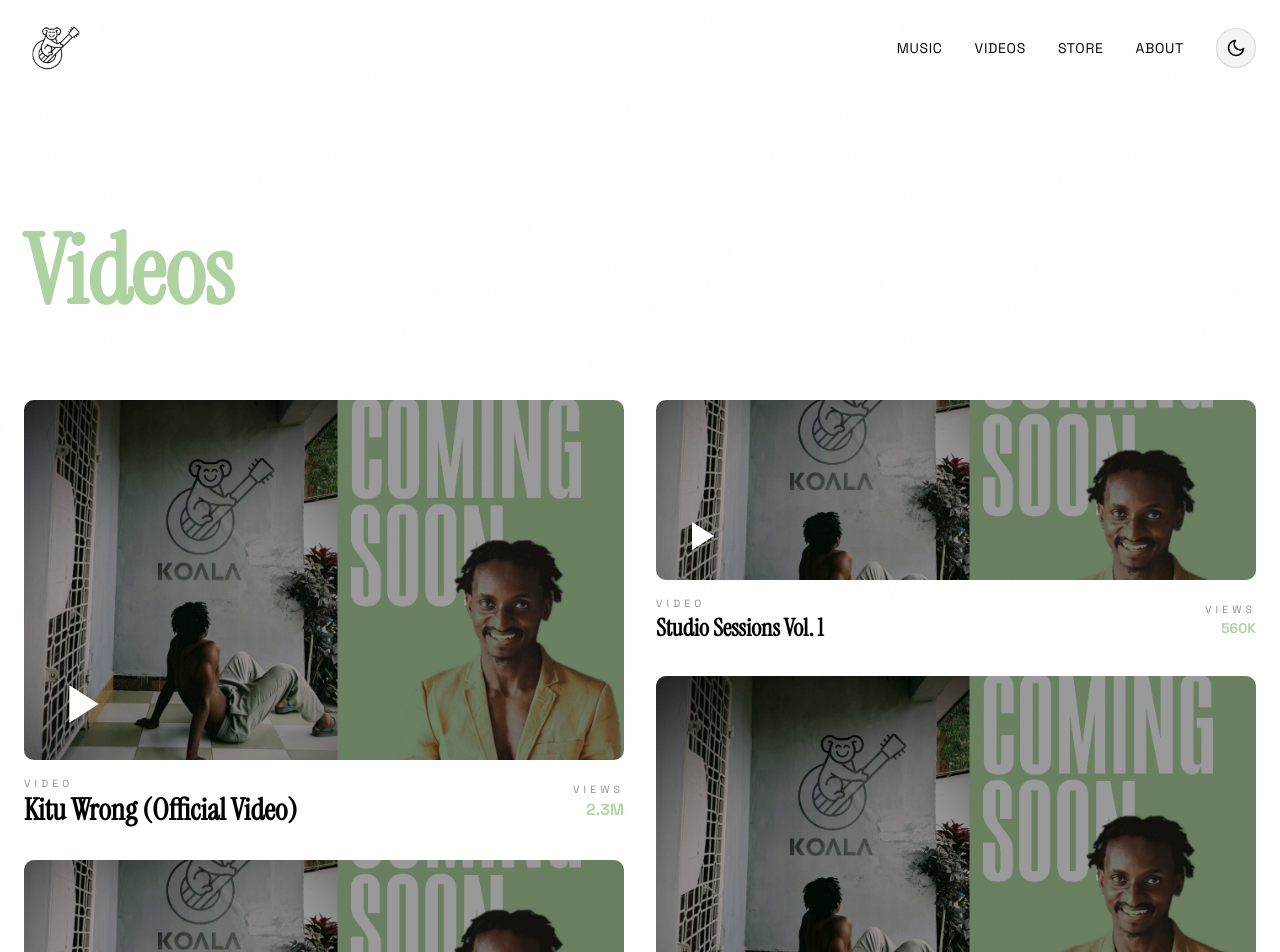
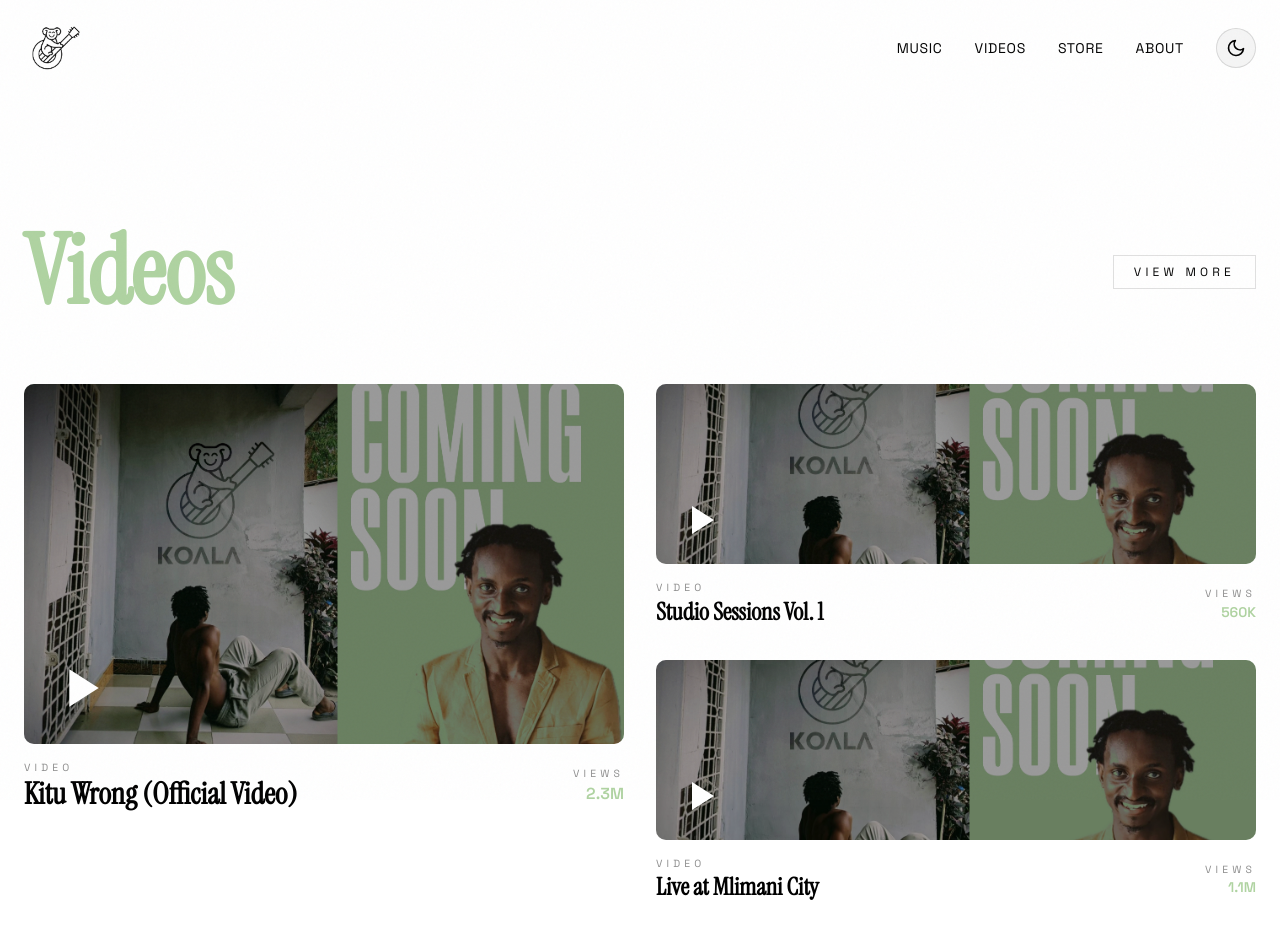
Before and after one commit to Eliakimshasha/koala-music, a Next.js app: page /videos in a window 1280 px wide. Shown: the top 952 px of the page. Built offline with nearby package versions, Linux system fonts and the light colour scheme.

Commit message:
second commit

```diff
--- a/app/globals.css
+++ b/app/globals.css
@@ -242,6 +242,65 @@ text-align: start;
 
 .hover-bg-surface-strong:hover {
   background-color: var(--surface-strong);
+}
+
+.btn-cart {
+  width: 100%;
+  margin-top: 0.9rem;
+  padding: 0.7rem 1.2rem;
+  border-radius: 12px;
+  border: 1px solid var(--border-strong);
+  background: linear-gradient(180deg, rgba(255, 255, 255, 0.06), rgba(255, 255, 255, 0.02));
+  color: var(--text);
+  font-size: 0.72rem;
+  letter-spacing: 0.16em;
+  text-transform: uppercase;
+  font-weight: 600;
+  box-shadow: 0 12px 24px rgba(0, 0, 0, 0.18);
+  transition: transform 0.25s ease, box-shadow 0.25s ease, border-color 0.25s ease, color 0.25s ease, background 0.25s ease;
+}
+
+.btn-cart:hover {
+  background: var(--accent);
+  color: var(--accent-contrast);
+  border-color: var(--accent);
+  transform: translateY(-2px);
+  box-shadow: 0 18px 32px rgba(0, 0, 0, 0.24);
+}
+
+.btn-cart:active {
+  transform: translateY(0);
+  box-shadow: 0 10px 18px rgba(0, 0, 0, 0.18);
+}
+
+.btn-cart-inline {
+  display: inline-flex;
+  align-items: center;
+  gap: 0.5rem;
+  padding: 0.55rem 0.9rem;
+  border-radius: 999px;
+  border: 1px solid var(--border);
+  background: var(--surface);
+  color: var(--text);
+  font-size: 0.68rem;
+  letter-spacing: 0.18em;
+  text-transform: uppercase;
+  font-weight: 600;
+  white-space: nowrap;
+  transition: transform 0.25s ease, box-shadow 0.25s ease, border-color 0.25s ease, color 0.25s ease, background 0.25s ease;
+}
+
+.btn-cart-inline:hover {
+  background: var(--accent);
+  color: var(--accent-contrast);
+  border-color: var(--accent);
+  transform: translateY(-1px);
+  box-shadow: 0 12px 24px rgba(0, 0, 0, 0.2);
+}
+
+.btn-cart-inline:active {
+  transform: translateY(0);
+  box-shadow: 0 8px 16px rgba(0, 0, 0, 0.16);
 }
 
 .group:hover .group-hover-text-accent {
--- a/app/sections/Store.jsx
+++ b/app/sections/Store.jsx
@@ -1,5 +1,7 @@
 import React from "react";
 import Image from "next/image";
+import Link from "next/link";
+import { ShoppingCart } from "lucide-react";
 
 export default function Store({ products }) {
   return (
@@ -8,11 +10,19 @@ export default function Store({ products }) {
       className="section-stack section-alt relative pb-32 lg:pt-32  px-6"
     >
       <div className="max-w-7xl mx-auto">
-        <h2 className="section-title font-display text-6xl md:text-8xl font-bold mb-20 text-gradient">
-          Store
-        </h2>
-        <div className="grid md:grid-cols-2 lg:grid-cols-4 gap-8">
-          {products.map((product, i) => (
+        <div className="flex items-center justify-between gap-6 mb-16">
+          <h2 className="section-title font-display text-6xl md:text-8xl font-bold text-gradient">
+            Store
+          </h2>
+          <Link
+            href="/store"
+            className="inline-flex items-center gap-2 border border-subtle px-5 py-2 text-xs uppercase tracking-[0.35em] hover-text-accent hover-border-accent transition"
+          >
+            View More
+          </Link>
+        </div>
+        <div className="grid md:grid-cols-2 lg:grid-cols-3 gap-8">
+          {products.slice(0, 3).map((product, i) => (
             <div key={i} className="store-item card-hover cursor-pointer">
               <div className="relative aspect-square rounded-lg mb-4 overflow-hidden">
                 <Image
@@ -24,11 +34,16 @@ export default function Store({ products }) {
                 />
                 <div className="absolute inset-0 bg-black/10"></div>
               </div>
-              <h3 className="text-xl font-semibold mb-2">{product.name}</h3>
-              <p className="text-accent font-bold">{product.price}</p>
-              <button className="w-full mt-4 py-3 border border-subtle hover-bg-accent hover-text-accent-contrast hover-border-accent transition-all tracking-wider">
-                ADD TO CART
-              </button>
+              <div className="flex items-center justify-between gap-4">
+                <div>
+                  <h3 className="text-xl font-semibold mb-1">{product.name}</h3>
+                  <p className="text-accent font-bold">{product.price}</p>
+                </div>
+                <button className="btn-cart-inline">
+                  <ShoppingCart className="h-4 w-4" />
+                  <span>Add to cart</span>
+                </button>
+              </div>
             </div>
           ))}
         </div>
--- a/app/sections/Videos.jsx
+++ b/app/sections/Videos.jsx
@@ -1,5 +1,6 @@
 import React from "react";
 import Image from "next/image";
+import Link from "next/link";
 
 export default function Videos({ videos }) {
   const renderVideoMeta = (video, size = "sm") => {
@@ -29,15 +30,26 @@ export default function Videos({ videos }) {
     );
   };
 
+  const featured = videos.slice(0, 3);
+
   return (
     <section id="videos" className="section-stack relative pb-32 pt-9 lg:pt-32  px-6">
       <div className="max-w-7xl mx-auto">
-        <h2 className="section-title font-display text-6xl md:text-8xl font-bold mb-20 text-accent">
+        <div className="flex items-center justify-between gap-6 mb-16">
+          <h2 className="section-title font-display text-6xl md:text-8xl font-bold text-accent">
             Videos
           </h2>
+          <Link
+            href="/videos"
+            className="inline-flex items-center gap-2 border border-subtle px-5 py-2 text-xs uppercase tracking-[0.35em] hover-text-accent hover-border-accent transition"
+          >
+            View More
+          </Link>
+        </div>
+
         {/* Mobile layout */}
         <div className="grid gap-8 md:hidden">
-          {videos.map((video, i) => (
+          {featured.map((video, i) => (
             <div key={i} className="video-item cursor-pointer group">
               <div className="aspect-video rounded-lg mb-4 flex items-center justify-center overflow-hidden relative">
                 <Image
@@ -63,12 +75,11 @@ export default function Videos({ videos }) {
 
         {/* Desktop layout */}
         <div className="hidden md:grid grid-cols-2 gap-8">
-          <div className="flex flex-col gap-8">
           <div className="video-item cursor-pointer group">
             <div className="relative min-h-[360px] rounded-lg overflow-hidden">
               <Image
-                  src={videos[0].image}
-                  alt={videos[0].title}
+                src={featured[0].image}
+                alt={featured[0].title}
                 fill
                 sizes="(min-width: 1024px) 50vw, 100vw"
                 className="object-cover"
@@ -82,13 +93,15 @@ export default function Videos({ videos }) {
                 <path d="M8 5v14l11-7z" />
               </svg>
             </div>
-              {renderVideoMeta(videos[0], "lg")}
+            {renderVideoMeta(featured[0], "lg")}
           </div>
-            <div className="video-item cursor-pointer group">
+          <div className="flex flex-col gap-8">
+            {featured.slice(1).map((video, i) => (
+              <div key={i} className="video-item cursor-pointer group">
                 <div className="relative min-h-[180px] rounded-lg overflow-hidden">
                   <Image
-                  src={videos[3].image}
-                  alt={videos[3].title}
+                    src={video.image}
+                    alt={video.title}
                     fill
                     sizes="(min-width: 1024px) 50vw, 100vw"
                     className="object-cover"
@@ -102,50 +115,9 @@ export default function Videos({ videos }) {
                     <path d="M8 5v14l11-7z" />
                   </svg>
                 </div>
-              {renderVideoMeta(videos[3], "sm")}
+                {renderVideoMeta(video, "sm")}
               </div>
-          </div>
-          <div className="flex flex-col gap-8">
-            <div className="video-item cursor-pointer group">
-              <div className="relative min-h-[180px] rounded-lg overflow-hidden">
-                <Image
-                  src={videos[1].image}
-                  alt={videos[1].title}
-                  fill
-                  sizes="(min-width: 1024px) 50vw, 100vw"
-                  className="object-cover"
-                />
-                <div className="absolute inset-0 bg-black/40 group-hover:bg-black/25 transition-all"></div>
-                <svg
-                  className="absolute left-5 bottom-5 w-12 h-12 text-white group-hover:scale-110 transition-transform"
-                  fill="currentColor"
-                  viewBox="0 0 24 24"
-                >
-                  <path d="M8 5v14l11-7z" />
-                </svg>
-              </div>
-              {renderVideoMeta(videos[1], "sm")}
-            </div>
-            <div className="video-item cursor-pointer group">
-              <div className="relative min-h-[360px] rounded-lg overflow-hidden">
-                <Image
-                  src={videos[2].image}
-                  alt={videos[2].title}
-                  fill
-                  sizes="(min-width: 1024px) 50vw, 100vw"
-                  className="object-cover"
-                />
-                <div className="absolute inset-0 bg-black/40 group-hover:bg-black/25 transition-all"></div>
-                <svg
-                  className="absolute left-6 bottom-6 w-16 h-16 text-white group-hover:scale-110 transition-transform"
-                  fill="currentColor"
-                  viewBox="0 0 24 24"
-                >
-                  <path d="M8 5v14l11-7z" />
-                </svg>
-              </div>
-              {renderVideoMeta(videos[2], "lg")}
-            </div>
+            ))}
           </div>
         </div>
       </div>
```
Lines whose indentation alone changed are shown as unchanged.
